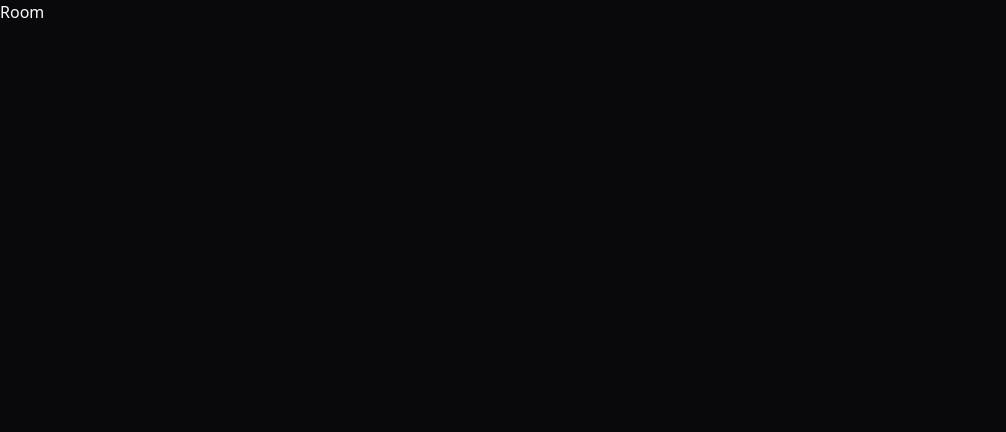
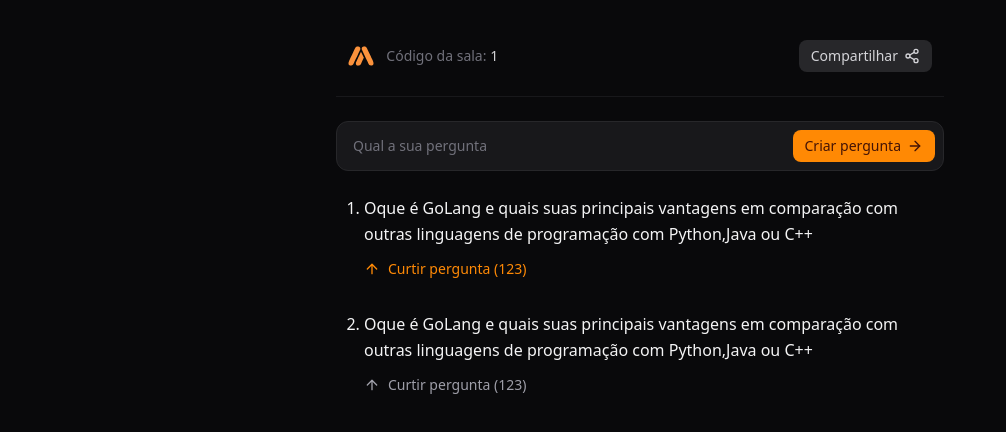
Before and after one commit to SamuelMorais030202/ask-me-anything, a React (Vite) app in the folder frontend/: page /room/1 in a window 1280 px wide. Shown: the top 432 px of the page, without its empty margins (0-1006 px from the left). Built offline with nearby package versions, Linux system fonts and the light colour scheme.

Commit message:
feat: criando página de salas

```diff
--- a/frontend/src/pages/room.tsx
+++ b/frontend/src/pages/room.tsx
@@ -1,5 +1,75 @@
+import { useParams } from 'react-router-dom'
+import amaLogo from '../assets/ama-logo.svg'
+import { ArrowRight, ArrowUp, Share2 } from 'lucide-react'
+
 export function Room() {
+  const { roomId } = useParams()
+
   return (
-    <h1>Room</h1>
+    <div className="m-auto max-w-[640px] flex flex-col gap-6 py-10 px-4">
+      <div className="flex items-center gap-3 px-3">
+        <img src={amaLogo} alt="AMA logo" className="h-5" />
+
+        <span className="text-sm text-zinc-500 truncate">
+          Código da sala: <span className="text-zinc-300">{roomId}</span>
+        </span>
+
+        <button
+          type="submit"
+          className="bg-zinc-800 ml-auto transition-colors hover:bg-zinc-700 text-zinc-300 px-3 py-1.5 gap-1.5 flex items-center rounded-lg font-medium text-sm cursor-pointer"
+        >
+          Compartilhar
+          <Share2 className="size-4" />
+        </button>
+      </div>
+
+      <div className="h-px w-full bg-zinc-900" />
+
+      <form
+        className="flex items-center gap-2 bg-zinc-900 p-2 rounded-xl border border-zinc-800 ring-orange-400 ring-offset-2 ring-offset-zinc-950 focus-within:ring-1"
+      >
+        <input
+          type="text"
+          name="theme"
+          placeholder="Qual a sua pergunta"
+          autoComplete="off"
+          className="flex-1 bg-transparent text-sm mx-2 outline-none text-zinc-100 placeholder:text-zinc-500"
+        />
+
+        <button
+          type="submit"
+          className="bg-orange-400 transition-colors hover:bg-orange-500 text-orange-950 px-3 py-1.5 gap-1.5 flex items-center rounded-lg font-medium text-sm cursor-pointer"
+        >
+          Criar pergunta
+          <ArrowRight className="size-4" />
+        </button>
+      </form>
+
+      <ol className="list-decimal list-outside px-3 space-y-8">
+        <li className="ml-4 leading-relaxed text-zinc-100">
+          Oque é GoLang e quais suas principais vantagens em comparação com outras linguagens de programação com Python,Java ou C++
+
+          <button
+            type="button"
+            className="mt-3 flex items-center gap-2 text-orange-400 text-sm cursor-pointer font-medium hover:text-orange-500"
+          >
+            <ArrowUp className="size-4" />
+            Curtir pergunta (123)
+          </button>
+        </li>
+
+        <li className="ml-4 leading-relaxed text-zinc-100">
+          Oque é GoLang e quais suas principais vantagens em comparação com outras linguagens de programação com Python,Java ou C++
+
+          <button
+            type="button"
+            className="mt-3 flex items-center gap-2 text-zinc-400 text-sm cursor-pointer font-medium hover:text-zinc-300"
+          >
+            <ArrowUp className="size-4" />
+            Curtir pergunta (123)
+          </button>
+        </li>
+      </ol>
+    </div>
   )
 }
```
